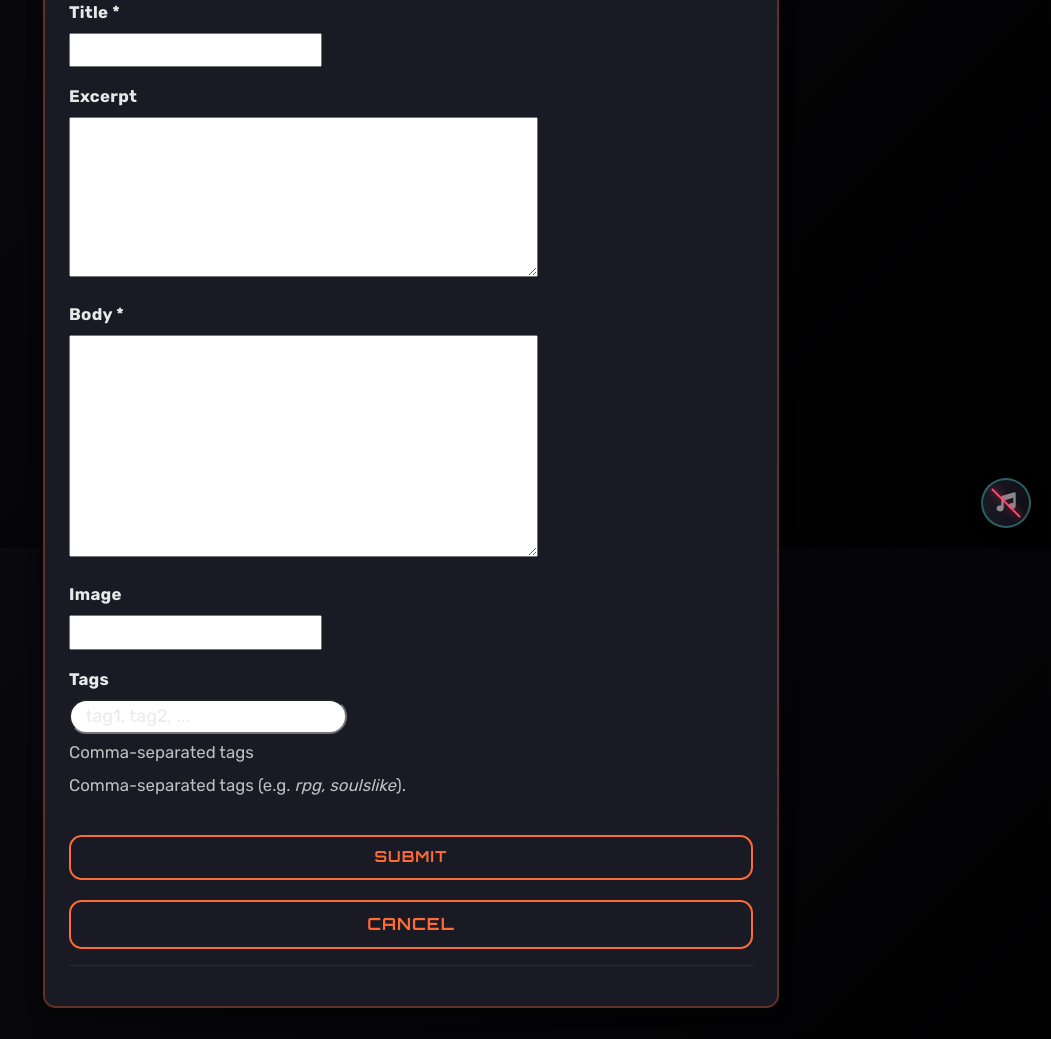
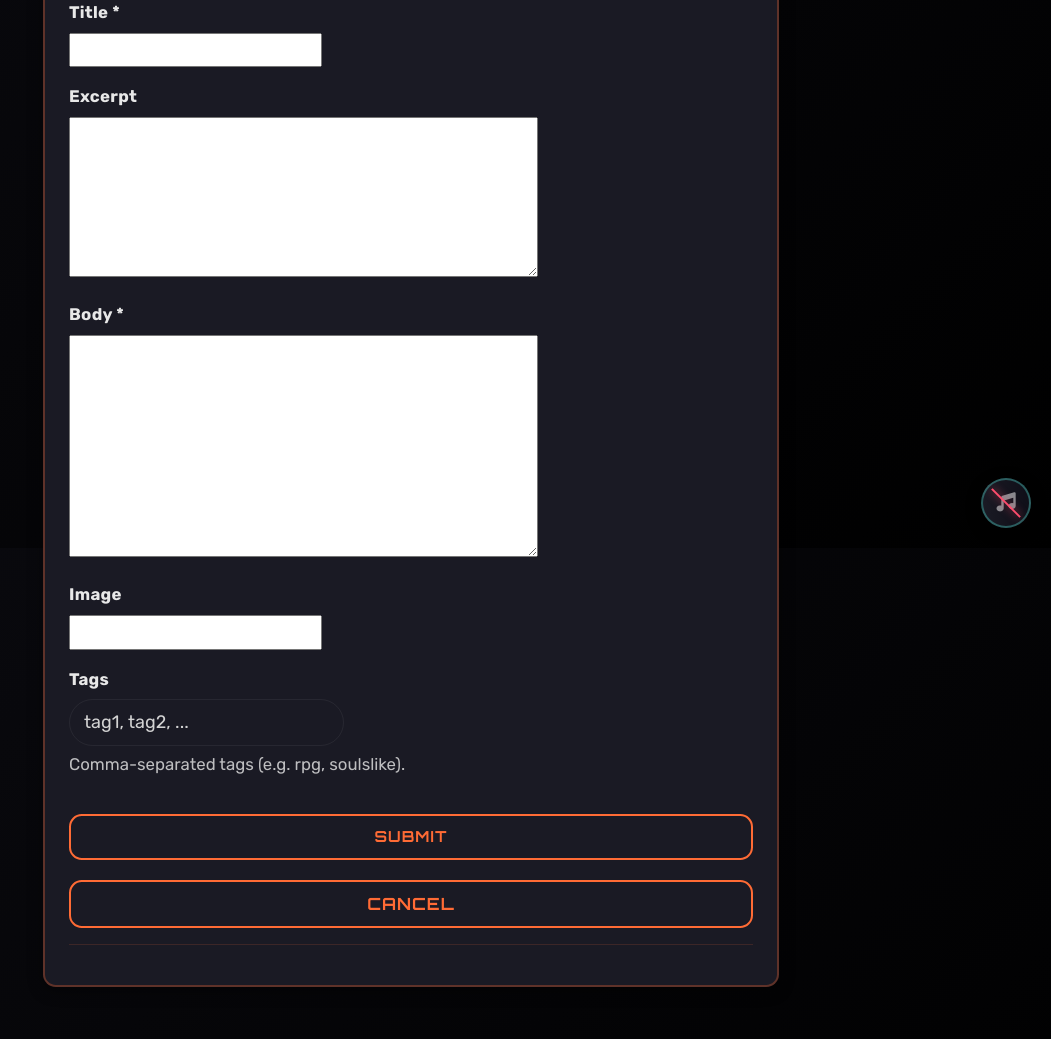
Before and after one commit to Drake-Designer/Game-Abyss, a Django app: page /blog/new/ in a window 1280 px wide. Shown: the part 252-1291 px from the top of the page, without its empty margins (229-1280 px from the left). Run offline with Django 5.2, Linux system fonts and the light colour scheme; the visitor is signed in with stand-in values (Sample User, id 1); some libraries are stand-ins or nearby versions.

Commit message:
Refactor style.css to resolve tag input conflicts by moving TAGS INPUT OVERRIDE after BLOG FORMS, removing the red !important on tag fields, aligning tag inputs with the theme (transparent background, pill radius, consistent borders and placeholders), fixing the duplicate color in select, and preserving original comments and styling elsewhere.

```diff
--- a/blog/models.py
+++ b/blog/models.py
@@ -5,9 +5,9 @@ from django.db import models, transaction
 from django.utils import timezone
 from django.utils.text import slugify
 
-try:  # pragma: no cover - optional dependency
+try:
     from cloudinary.models import CloudinaryField
-except ImportError:  # pragma: no cover - fallback for local development/tests
+except ImportError:
     CloudinaryField = None
 
 User = get_user_model()
@@ -42,9 +42,10 @@ class BlogPost(models.Model):
     if CloudinaryField is not None:
         image = CloudinaryField('image', blank=True, null=True)
     else:
-        image = models.ImageField(upload_to='blog_images/', blank=True, null=True)
+        image = models.ImageField(
+            upload_to='blog_images/', blank=True, null=True)
     tags = models.CharField(max_length=100, blank=True,
-                            help_text='Comma-separated tags')
+                            help_text='Comma-separated tags (e.g. rpg, soulslike).')
     status = models.CharField(
         max_length=10, choices=STATUS_CHOICES, default=STATUS_REJECTED)
     published_at = models.DateTimeField(blank=True, null=True)
@@ -71,7 +72,8 @@ class BlogPost(models.Model):
         """
         previous_status = None
         if self.pk:
-            previous_status = BlogPost.objects.filter(pk=self.pk).values_list('status', flat=True).first()
+            previous_status = BlogPost.objects.filter(
+                pk=self.pk).values_list('status', flat=True).first()
 
         should_notify_rejection = (
             previous_status is not None
@@ -90,7 +92,8 @@ class BlogPost(models.Model):
             base_slug = slugify(self.title)[:100] or 'post'
             reference_dt = self.published_at or timezone.now()
             date_str = reference_dt.strftime('%Y-%m-%d')
-            base_without_suffix = f"{base_slug}-{date_str}"[:slug_field.max_length].rstrip('-')
+            base_without_suffix = f"{base_slug}-{date_str}"[
+                :slug_field.max_length].rstrip('-')
 
             # Ensure slug uniqueness for the given publication date, including drafts
             if self.pk:
@@ -99,7 +102,8 @@ class BlogPost(models.Model):
                 existing = BlogPost.objects.all()
 
             if self.published_at:
-                existing = existing.filter(published_at__date=reference_dt.date())
+                existing = existing.filter(
+                    published_at__date=reference_dt.date())
             else:
                 existing = existing.filter(published_at__isnull=True)
 
@@ -108,7 +112,8 @@ class BlogPost(models.Model):
             while existing.filter(slug=unique_slug).exists():
                 suffix = f"-{counter}"
                 allowed_length = slug_field.max_length - len(suffix)
-                trimmed_base = base_without_suffix[:max(allowed_length, 1)].rstrip('-')
+                trimmed_base = base_without_suffix[:max(
+                    allowed_length, 1)].rstrip('-')
                 if not trimmed_base:
                     trimmed_base = base_without_suffix[:1] or 'post'
                 unique_slug = f"{trimmed_base}{suffix}"
--- a/core/settings.py
+++ b/core/settings.py
@@ -54,9 +54,6 @@ ALLOWED_HOSTS = _alh.split(",") if _alh else []
 # for csrf trusted origins (needed for Heroku forms)
 CSRF_TRUSTED_ORIGINS = os.environ.get("CSRF_TRUSTED_ORIGINS", "").split(
     ",") if os.environ.get("CSRF_TRUSTED_ORIGINS") else []
-
-
-# Application definition
 
 # Application definition
 
--- a/static/css/style.css
+++ b/static/css/style.css
@@ -241,7 +241,6 @@ hr {
   font-size: var(--fs-btn);
 }
 
-/* hover non necessita font-size */
 .ga-navbar-newpost:hover {
   background: linear-gradient(135deg, #ff8c42 0%, var(--color-primary) 100%);
   box-shadow: 0 4px 16px rgb(255 107 53 / 30%);
@@ -577,7 +576,7 @@ hr {
 }
 
 .ga-auth-card .form-control::placeholder {
-  color: rgb(231 229 229 / 80%);
+  color: rgb(231 229 229 / 60%);
 }
 
 .ga-auth-card textarea {
@@ -623,11 +622,14 @@ hr {
   width: 100%;
 }
 
+.ga-auth-card input[name='tags'],
+.ga-auth-card input#id-tags,
 .ga-auth-card input[name*='tag'],
 .ga-auth-card input[id*='tag'] {
   border-radius: 999px;
   padding-left: 0.9rem;
   padding-right: 0.9rem;
+  color: var(--color-text) !important;
 }
 
 .ga-auth-card select {
@@ -677,6 +679,39 @@ hr {
 .ga-auth-card input[id*='title'] {
   font-weight: 600;
   letter-spacing: 0.2px;
+}
+
+/* ============================================
+  TAGS INPUT OVERRIDE
+  ============================================ */
+
+.ga-auth-card input[name='tags'],
+.ga-auth-card input[name*='tag'],
+.ga-auth-card input[id*='tag'],
+.ga-auth-card [class*='select2-search__field'],
+.ga-auth-card [class*='select2-container'] [class*='select2-selection__rendered'] {
+  color: var(--color-text) !important;
+  background: transparent !important;
+  border-radius: 999px !important;
+  padding: 8px 14px !important;
+  border: 1px solid rgb(255 255 255 / 6%) !important;
+}
+
+.ga-auth-card input[name='tags']::placeholder,
+.ga-auth-card input[name*='tag']::placeholder,
+.ga-auth-card input[id*='tag']::placeholder,
+.ga-auth-card [class*='select2-search__field']::placeholder {
+  color: lightgray !important;
+  opacity: 1 !important;
+}
+
+.ga-auth-card
+  [class*='select2-container--default']
+  [class*='select2-selection--single'] {
+  background: transparent !important;
+  border-radius: 999px !important;
+  border: 1px solid rgb(255 255 255 / 6%) !important;
+  color: var(--color-text) !important;
 }
 
 /* ============================================
--- a/templates/blog/new_post.html
+++ b/templates/blog/new_post.html
@@ -17,7 +17,6 @@
                   class="ga-post-form"
                   novalidate>
               {% csrf_token %}
-              {# Loop all fields and render label + widget + help + errors #}
               {% for field in form %}
                 <div class="mb-3">
                   <label class="form-label fw-semibold" for="{{ field.id_for_label }}">
@@ -25,15 +24,13 @@
                     {% if field.field.required %}*{% endif %}
                   </label>
                   {{ field }}
-                  {# Built-in help text #}
-                  {% if field.help_text %}<div class="form-text text-muted">{{ field.help_text|safe }}</div>{% endif %}
-                  {# Hint for common fields #}
-                  {% if field.name == "tags" %}
+                  {% if field.help_text %}
+                    <div class="form-text text-muted">{{ field.help_text|safe }}</div>
+                  {% elif field.name == "tags" %}
                     <div class="form-text text-muted">
                       Comma-separated tags (e.g. <em>rpg, soulslike</em>).
                     </div>
                   {% endif %}
-                  {# Field errors #}
                   {% for error in field.errors %}<div class="invalid-feedback d-block">{{ error }}</div>{% endfor %}
                 </div>
               {% endfor %}
```
Also changed, not shown: blog/migrations/0005_alter_blogpost_tags.py (added).
